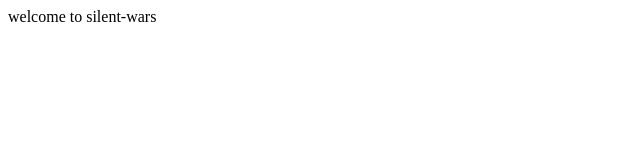
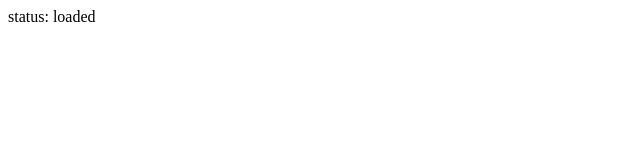
Before and after one commit to Luketep/silent-wars, a plain HTML site: page index.html in a window 1280 px wide. Shown: the full height of the page, 0-640 px from the left. Drawn offline with Linux system fonts and the light colour scheme.

Commit message:
intial js file

```diff
--- a/index.html
+++ b/index.html
@@ -1 +1,10 @@
-welcome to silent-wars
+<!DOCTYPE html>
+<html>
+    <head>
+        <title>silent-wars</title>
+        <script type='text/javascript' charset='utf=8' src='js/index.js'></script>
+    </head>
+    <body>
+        status: <span id='status'>none</span>
+    </body>
+</html>
--- /dev/null
+++ b/js/index.js
@@ -0,0 +1,6 @@
+window.onload = function() {
+    window.__T = setTimeout(function() {
+        document.getElementById('status').innerText = 'loaded';
+        clearTimeout(window.__T);
+    }, 1000);
+}
```
Also changed, not shown: 1 other file.
